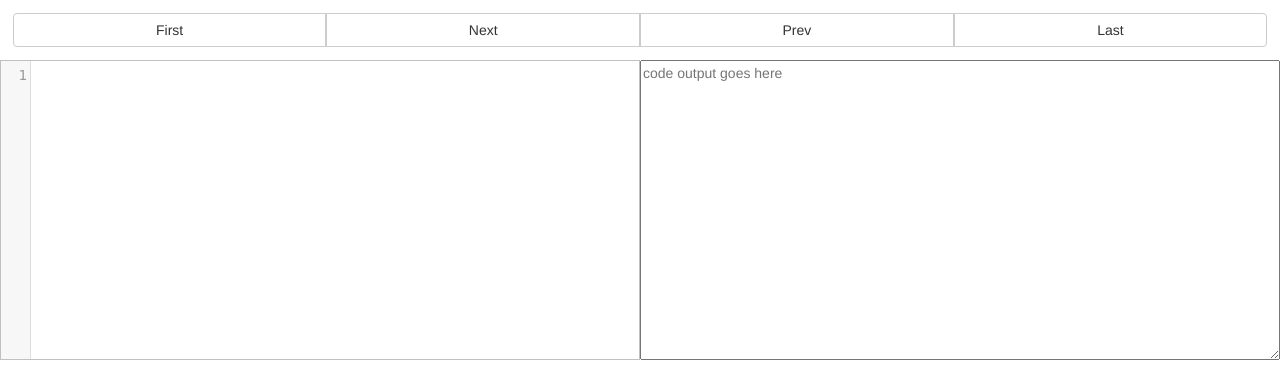
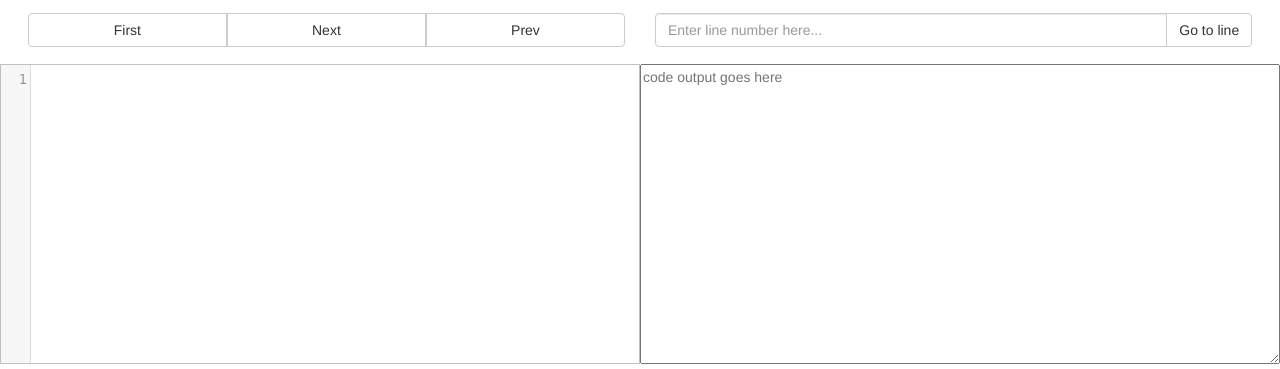
Before and after one commit to zoomem/zoomem, a Django app: template zoomem_site/visualize/templates/visualize/index.html in a window 1280 px wide. Shown: the part 500-869 px from the top of the page. Run offline with Django 3.2, Linux system fonts and the light colour scheme; the template is opened without the code that fills it, so the values that code supplies are empty; parts of the project's set-up code (start-up, migrations or seed data) failed here and were passed over; some libraries are stand-ins or nearby versions.

Commit message:
Added goto_line feature

```diff
--- a/zoomem_site/visualize/graph_py/gdb_adapter.py
+++ b/zoomem_site/visualize/graph_py/gdb_adapter.py
@@ -43,6 +43,11 @@ class GdbAdapter:
             content = content_file.read()
         return content
 
+    def goToLine(self,line):
+        self.gdb_process.write("until " + line)
+        print (self.gdb_process.clean())
+
+
     def getGraphEdegs(self,var_name = ""):
         self.gdb_process.write("python bulidGraph(" + var_name + ")")
         return self.gdb_process.readTill("done")
--- a/zoomem_site/visualize/static/visualize/js/visualize.js
+++ b/zoomem_site/visualize/static/visualize/js/visualize.js
@@ -21,6 +21,19 @@ $("#prev").on("click", function() {
 $("#first").on("click", function() {
   $.ajax({
     url: "/visualize/first",
+    context: document.body,
+     success: function(data) {
+       $(document.body).html(data);
+     }
+   })
+});
+
+$("#go_to").on("click", function() {
+  var number = $('#go_to_inpt');
+  var data = 'line=' + number.val();
+  $.ajax({
+    url: "/visualize/go_to",
+    data:data,
     context: document.body,
      success: function(data) {
        $(document.body).html(data);
--- a/zoomem_site/visualize/templates/visualize/index.html
+++ b/zoomem_site/visualize/templates/visualize/index.html
@@ -40,8 +40,9 @@
         drawGraph({{edges|safe}})
       </script>
   </div>
-
-    <div style="margin:1%">
+  <div style="margin:1%;margin-bottom:5%">
+    <div>
+      <div class="col-lg-6">
         <div class="btn-group btn-group-justified" role="group" aria-label="...">
           <div class="btn-group" role="group">
             <button type="button" class="btn btn-default" id = "first">First</button>
@@ -52,8 +53,17 @@
           <div class="btn-group" role="group">
             <button type="button" class="btn btn-default" id = "prev">Prev</button>
           </div>
-        <div class="btn-group" role="group">
-          <button type="button" class="btn btn-default" id = "last">Last</button>
+        </div>
+      </div>
+    </div>
+    <div>
+      <div class="col-lg-6">
+        <div class="input-group">
+          <input type="text" class="form-control" placeholder="Enter line number here..." id="go_to_inpt">
+          <span class="input-group-btn">
+            <button class="btn btn-default" type="button" id = "go_to">Go to line</button>
+          </span>
+        </div>
       </div>
     </div>
   </div>
--- a/zoomem_site/visualize/urls.py
+++ b/zoomem_site/visualize/urls.py
@@ -8,4 +8,6 @@ urlpatterns = [
     url(r'^next', views.next, name='next'),
     url(r'^prev', views.prev, name='prev'),
     url(r'^first', views.first, name='first'),
+    url(r'^go_to', views.go_to, name='go_to'),
+
 ]
--- a/zoomem_site/visualize/views.py
+++ b/zoomem_site/visualize/views.py
@@ -48,6 +48,11 @@ def prev(request):
     request.session["output"] = gdb_adapters[request.session.session_key].readOutput()
     return index(request)
 
+def go_to(request):
+    line =  request.GET["line"]
+    gdb_adapters[request.session.session_key].goToLine(line)
+    return index(request)
+
 def randomword(length):
    return ''.join(random.choice(string.lowercase) for i in range(length))
 
```
Lines whose indentation alone changed are shown as unchanged.
